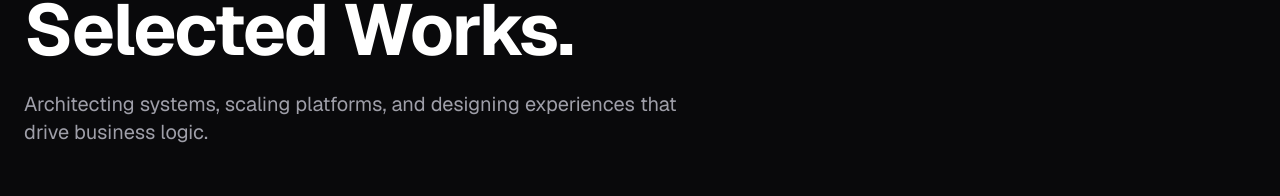
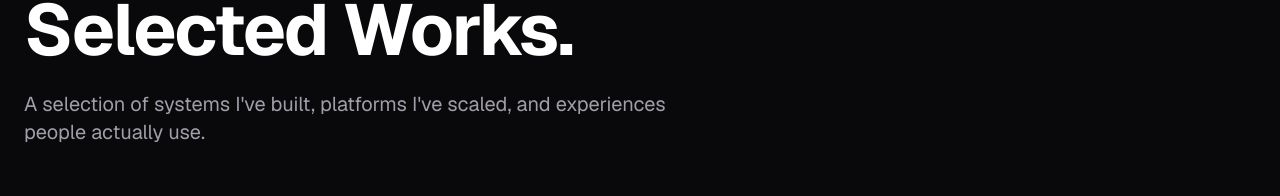
Before and after one commit to amiralborz2002/portfolio, a Next.js app: page /work in a window 1280 px wide. Shown: the part 199-395 px from the top of the page. Built offline with nearby package versions, Linux system fonts and the light colour scheme.

Commit message:
Update Work page subheadline to final approved copy
Co-Authored-By: Claude Opus 5.5 <noreply@anthropic.com>
Claude-Session: https://claude.ai/code/session_01N4BgLr69sLzBZaq599dbAL

```diff
--- a/components/sections/work/FeaturedWorks.tsx
+++ b/components/sections/work/FeaturedWorks.tsx
@@ -84,8 +84,8 @@ export function FeaturedWorks() {
           Selected Works.
         </h1>
         <p className="mb-16 max-w-2xl text-xl text-zinc-400">
-          Architecting systems, scaling platforms, and designing experiences that drive
-          business logic.
+          A selection of systems I&apos;ve built, platforms I&apos;ve scaled, and experiences
+          people actually use.
         </p>
       </header>
 
```
